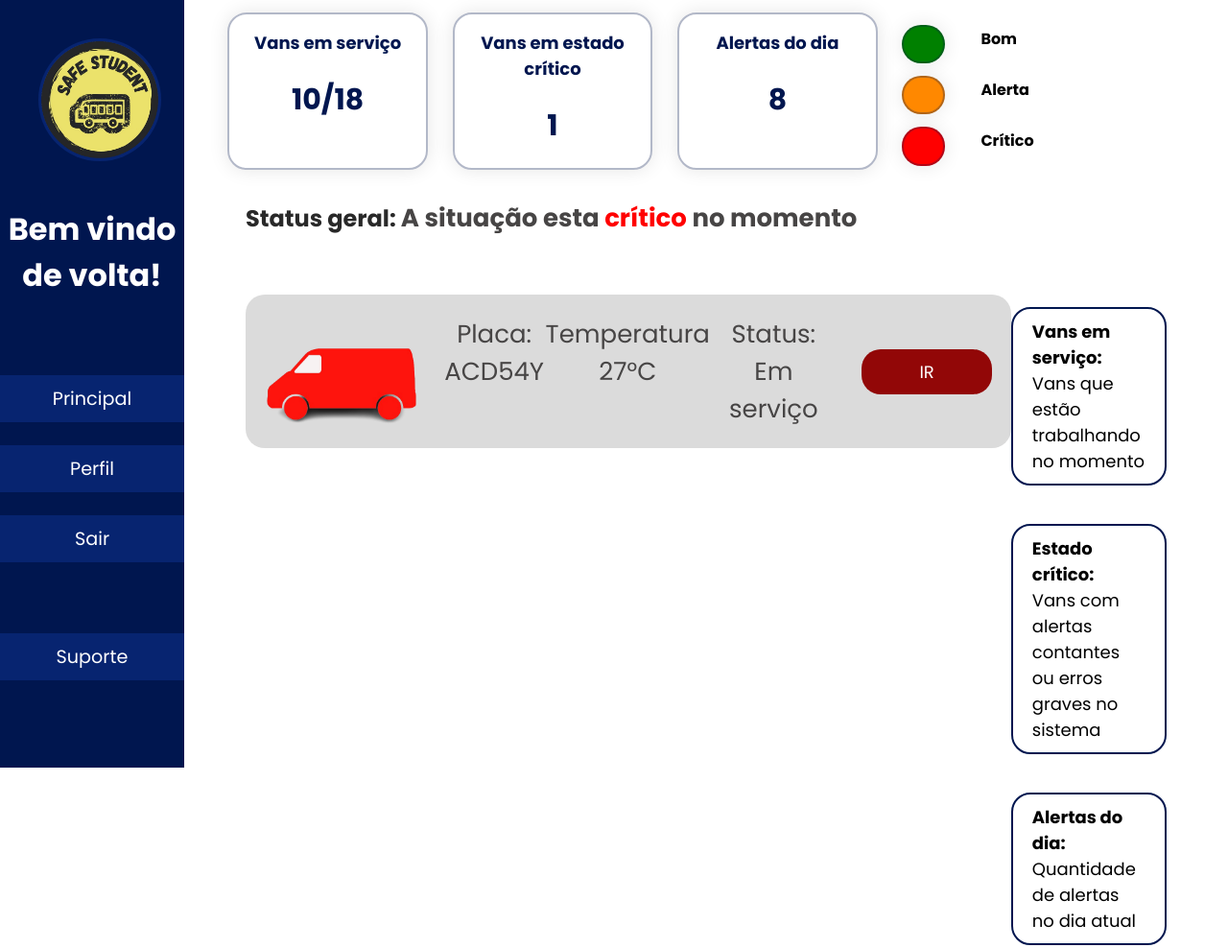
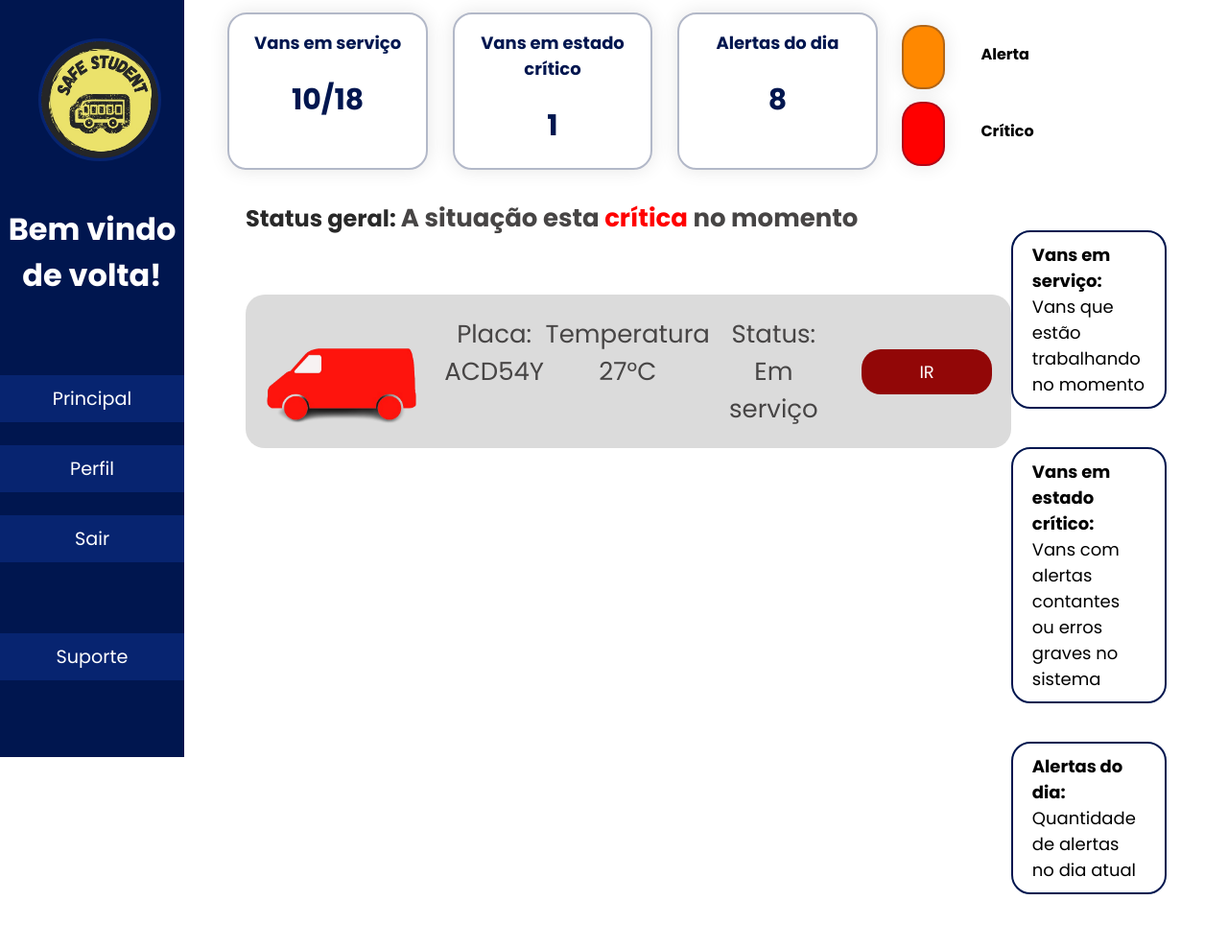
Before and after one commit to SPTECH-SAFE-STUDENT/Project-Safe-Student, a website: page Project-Safe-Web/public/dash.html in a window 1280 px wide. Shown: the whole page at 96% size. Drawn offline with Linux system fonts and the light colour scheme.

Commit message:
ajustes em dash.html

```diff
--- a/Project-Safe-Web/public/css/dash.css
+++ b/Project-Safe-Web/public/css/dash.css
@@ -14,7 +14,7 @@
   display: inline;
   background-color: #00164f;
   max-width: 15vw;
-  height: 100vh;
+  height: 100%;
   text-align: center;
 }
 
@@ -98,9 +98,7 @@
 .critico {
   background-color: red;
 }
-.ideal {
-  background-color: green;
-}
+
 .media {
   background-color: rgb(255, 136, 0);
 }
@@ -108,6 +106,7 @@
 .text_legenda {
   margin-left: 10vh;
   width: 18vw;
+  margin-top: 2vh;
   font-size: medium;
   text-align: left;
 }
@@ -152,7 +151,7 @@
 .metricas{
   display: flex;
   width: 30vw;
-  margin-top: 40vh;
+  margin-top: 30vh;
   font-size: large;
   justify-content: right;
   flex-direction: column;
--- a/Project-Safe-Web/public/dash.html
+++ b/Project-Safe-Web/public/dash.html
@@ -8,8 +8,7 @@
   <link rel="stylesheet" href="./css/dash.css" />
 
   <style>
-
-    dialog{
+    dialog {
       border: none;
       border-radius: 5px;
       box-shadow: 0 3px 7px rgba(0, 0, 0, 0.3);
@@ -21,9 +20,10 @@
       margin-left: 39%;
     }
 
-  dialog::backdrop{
-    background-color: rgba(0,0,0,0.8);
+    dialog::backdrop {
+      background-color: rgba(0, 0, 0, 0.8);
     }
+
     button#closeModalBtn {
       background: none;
       border: none;
@@ -41,15 +41,14 @@
       color: #FFB800;
       font-size: 24px;
     }
-  div#divcenter{
+
+    div#divcenter {
       text-align: center;
     }
-
-
   </style>
 </head>
 
-<body >
+<body>
   <div class="content">
     <div class="menuLateral">
       <img src="./img/logo_SS.png" />
@@ -79,9 +78,6 @@
         <span>8</span>
       </div>
       <div id="legenda">
-        <div class="ideal">
-          <h1 class="text_legenda">Bom</h1>
-        </div>
         <div class="media">
           <h1 class="text_legenda">Alerta</h1>
         </div>
@@ -92,7 +88,7 @@
     </div>
     <div class="lista_metrica">
       <div class="status_geral" id="div_vans">
-        <h2>Status geral: <span> A situação esta <red style="color: red;">crítico</red> no momento<span></h2>
+        <h2>Status geral: <span> A situação esta <red style="color: red;">crítica</red> no momento<span></h2>
         <div class="lista">
           <div class="van">
 
@@ -165,7 +161,7 @@
           </span>
         </div>
         <div class="estado">
-          <span><b>Estado crítico: </b><br>
+          <span><b>Vans em estado crítico: </b><br>
             Vans com alertas contantes ou erros graves no sistema
           </span>
         </div>
@@ -210,17 +206,17 @@
 
 
 
-function openModal(){
+  function openModal() {
 
     let usuarioNaSessao = sessionStorage.NOME_USUARIO
 
     modal.showModal();
-    if(usuarioNaSessao == "Suporte"){
+    if (usuarioNaSessao == "Suporte") {
       suporte_modal.style.display = "block";
     }
   }
 
-function openSafeIA(){
+  function openSafeIA() {
     divcenter.innerHTML = `
     <h2>SafeIa</h2>
   `
```
Lines whose indentation alone changed are shown as unchanged.
